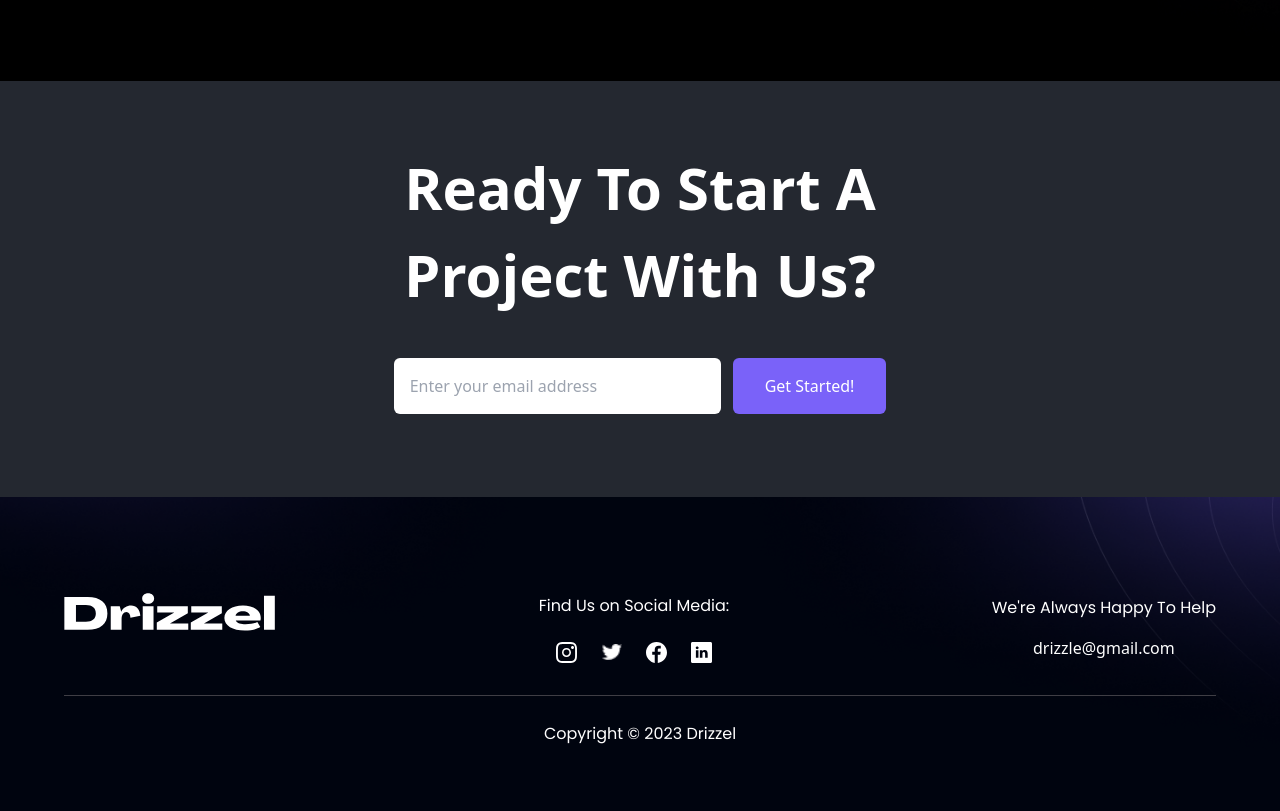
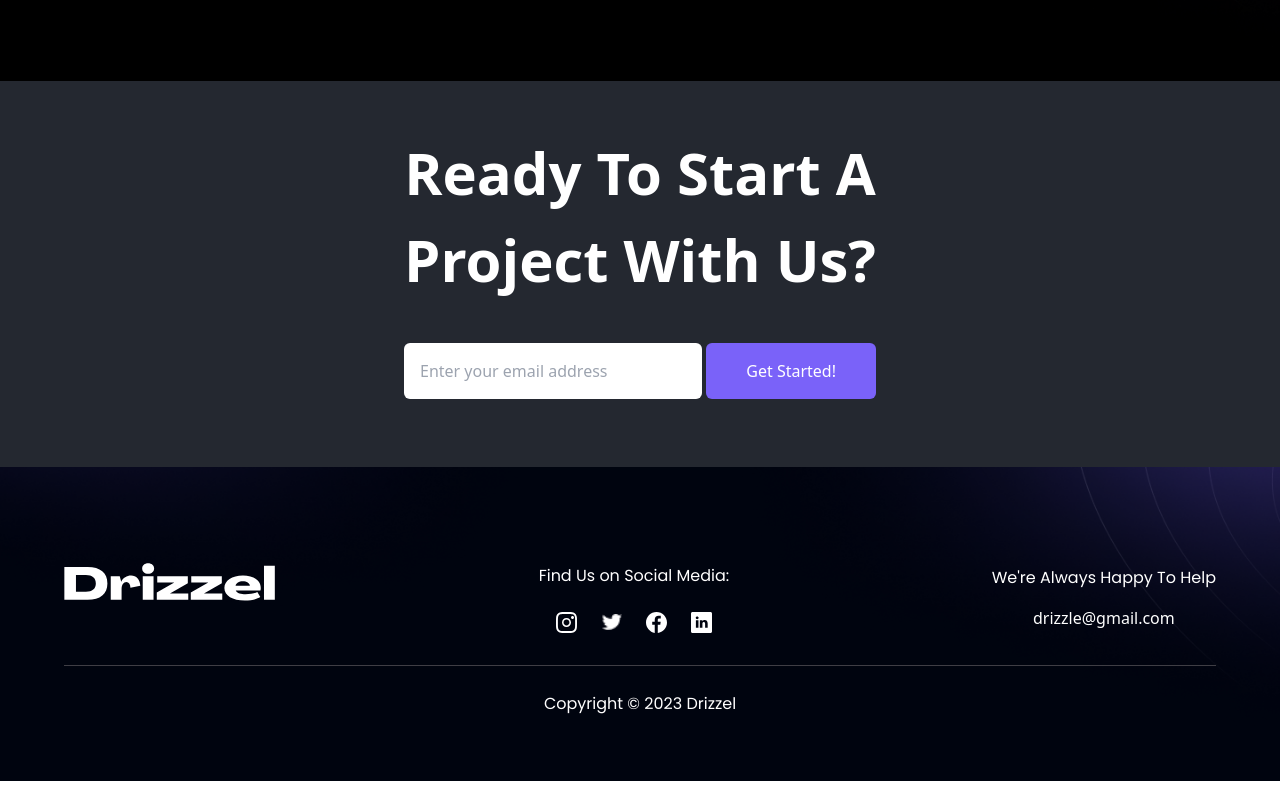
Before and after one commit to murtazaghulam99/modern-drizzle-techagency-webapp, a React (Vite) app: page / in a window 1280 px wide. Shown: the part 4120-4931 px from the top of the page. After the commit the page ends 4901 px from the top, so only its background shows below. Built offline with nearby package versions, Linux system fonts and the light colour scheme.

Commit message:
Address issues: Fixed

```diff
--- a/src/components/CTA.jsx
+++ b/src/components/CTA.jsx
@@ -1,19 +1,19 @@
 import styles from "../style";
 
 const CTA = () => (
-  <section className={`${styles.flexCenter} ${styles.padding}  bg-[#242830]`}>
-    <div className="flex flex-col h-[320px] justify-center items-center pb-5">
+  <section className={`${styles.flexCenter} ${styles.padding} bg-[#242830]`}>
+    <div className="flex flex-col justify-center items-center pb-5 max-w-[1200px] mx-auto">
       <h2 className="font-sans font-semibold text-white text-center text-[30px] sm:text-[42px] md:text-[58px]">
         Ready To Start A <br />
         Project With Us?
       </h2>
-      <div className="space-x-1 sm:space-x-3 mt-10 w-full max-w-[700px]">
+      <div className="flex flex-col gap-1 sm:flex-row mt-10 w-full max-w-[700px]">
         <input
           type="email"
-          className="outline-none rounded-md py-1.5 sm:py-2 md:py-4 pl-4 pr-2 md:pr-7 lg:pr-20 font-light"
+          className="outline-none rounded-md py-2 sm:py-2.5 md:py-4 pl-4 pr-2 md:pr-7 lg:pr-10 font-light flex-grow mb-3 sm:mb-0"
           placeholder="Enter your email address"
         />
-        <button className="bg-[#7A62F9] hover:bg-[#7A62F9]/80 transition-colors text-white md:text-base text-sm py-2 sm:py-2.5 md:py-4 px-3 md:px-8 rounded-md">
+        <button className="bg-[#7A62F9] hover:bg-[#7A62F9]/80 transition-colors text-white md:text-base text-sm py-2 sm:py-2.5 md:py-4 px-3 md:px-8 lg:px-10 rounded-md">
           Get Started!
         </button>
       </div>
--- a/src/index.css
+++ b/src/index.css
@@ -27,6 +27,14 @@ img,
 span,
 ul {
   user-select: none;
+}
+
+button {
+  transition: 0.5s;
+}
+
+button:hover {
+  opacity: 0.9;
 }
 
 .text-gradient {
```
